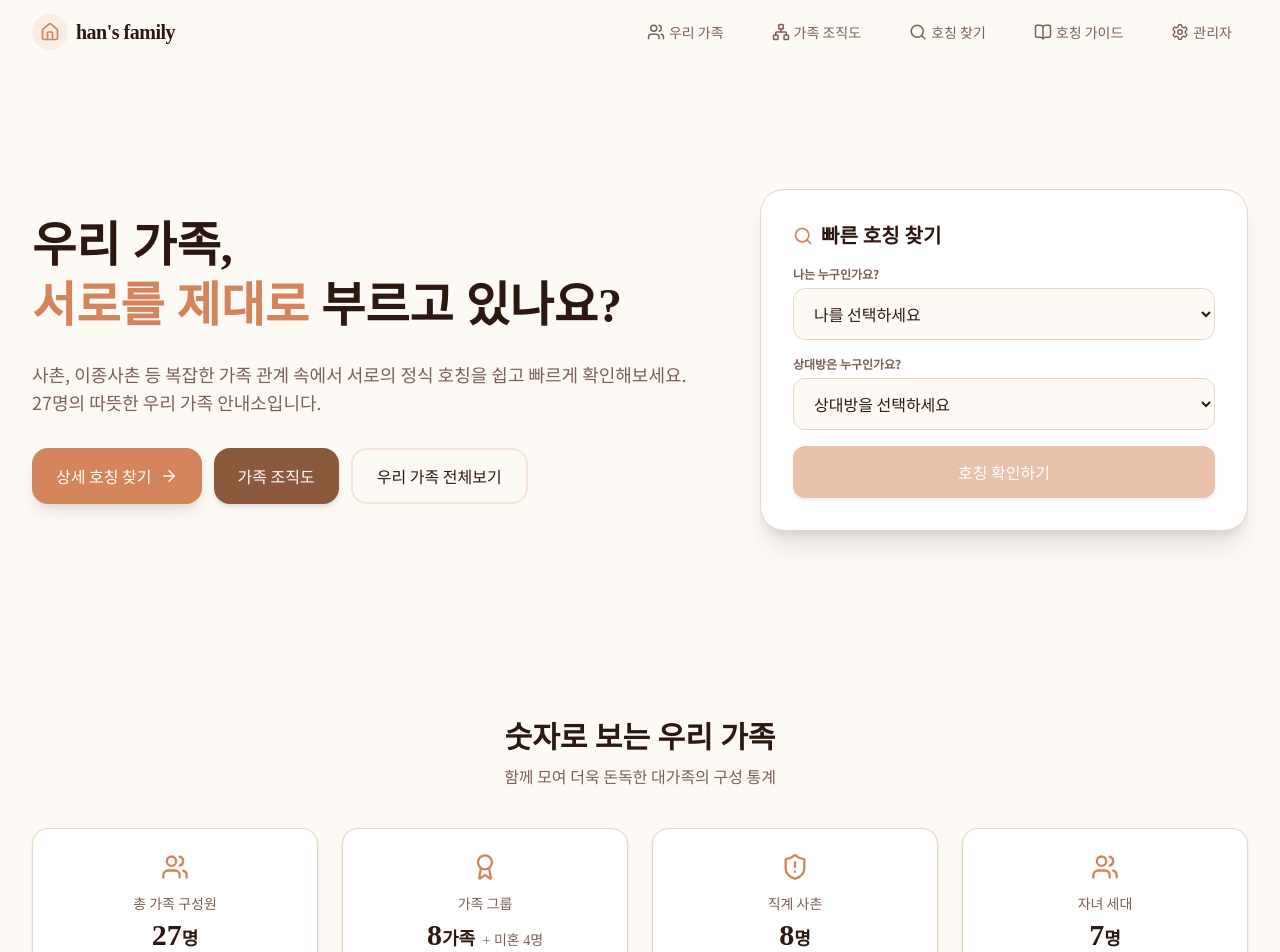
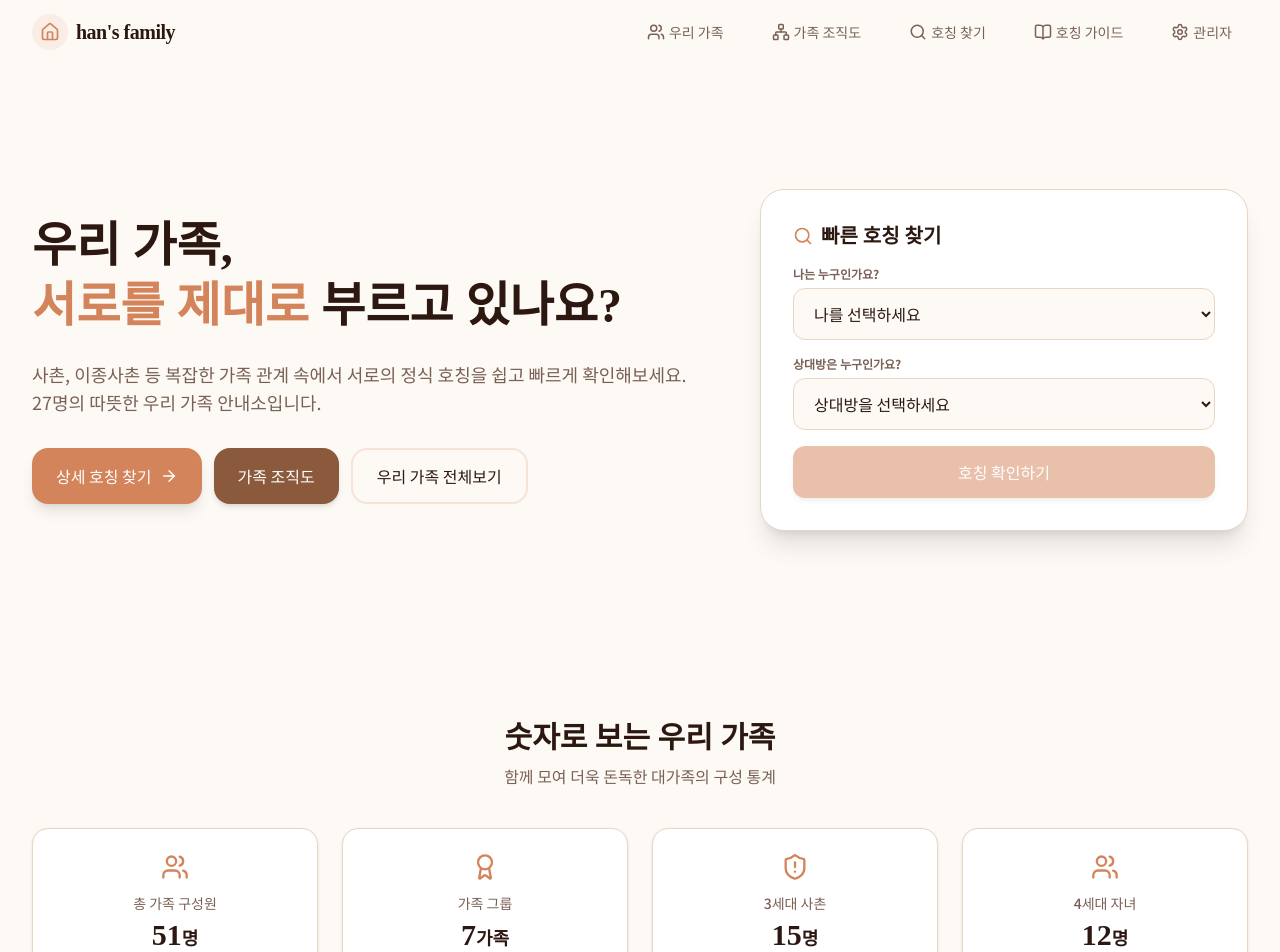
Before and after one commit to hahaha33221/hansfamily, a React (Vite) app: page /#/ in a window 1280 px wide. Shown: the top 952 px of the page. Built offline with nearby package versions, Linux system fonts and the light colour scheme.

Commit message:
Make Home screen stats dynamic based on the new 4-generation dataset

```diff
--- a/src/pages/Home.jsx
+++ b/src/pages/Home.jsx
@@ -7,8 +7,15 @@ import { getHonorific } from '../utils/getHonorific';
 export default function Home() {
   const navigate = useNavigate();
   const membersData = useMemo(() => getStoredMembers(), []);
+
+  const stats = useMemo(() => {
+    const total = membersData.length;
+    const cousins = membersData.filter(m => m.category === 'generation3').length;
+    const children = membersData.filter(m => m.category === 'generation4').length;
+    return { total, cousins, children };
+  }, [membersData]);
+
   const [meId, setMeId] = useState('');
-
   const [otherId, setOtherId] = useState('');
   const [result, setResult] = useState(null);
 
@@ -149,7 +156,7 @@ export default function Home() {
               <Users size={28} />
             </div>
             <p className="text-text-sub text-sm font-medium">총 가족 구성원</p>
-            <p className="text-3xl font-bold text-text-main mt-1 font-serif">27<span className="text-lg">명</span></p>
+            <p className="text-3xl font-bold text-text-main mt-1 font-serif">{stats.total}<span className="text-lg">명</span></p>
           </div>
 
           <div className="bg-white border border-border-beige rounded-2xl p-6 text-center shadow-sm hover:shadow-md transition-shadow">
@@ -157,23 +164,23 @@ export default function Home() {
               <Award size={28} />
             </div>
             <p className="text-text-sub text-sm font-medium">가족 그룹</p>
-            <p className="text-3xl font-bold text-text-main mt-1 font-serif">8<span className="text-lg">가족</span> <span className="text-sm font-normal text-text-sub">+ 미혼 4명</span></p>
+            <p className="text-3xl font-bold text-text-main mt-1 font-serif">7<span className="text-lg">가족</span></p>
           </div>
 
           <div className="bg-white border border-border-beige rounded-2xl p-6 text-center shadow-sm hover:shadow-md transition-shadow">
             <div className="flex justify-center text-primary mb-3">
               <ShieldAlert size={28} />
             </div>
-            <p className="text-text-sub text-sm font-medium">직계 사촌</p>
-            <p className="text-3xl font-bold text-text-main mt-1 font-serif">8<span className="text-lg">명</span></p>
+            <p className="text-text-sub text-sm font-medium">3세대 사촌</p>
+            <p className="text-3xl font-bold text-text-main mt-1 font-serif">{stats.cousins}<span className="text-lg">명</span></p>
           </div>
 
           <div className="bg-white border border-border-beige rounded-2xl p-6 text-center shadow-sm hover:shadow-md transition-shadow">
             <div className="flex justify-center text-primary mb-3">
               <Users size={28} />
             </div>
-            <p className="text-text-sub text-sm font-medium">자녀 세대</p>
-            <p className="text-3xl font-bold text-text-main mt-1 font-serif">7<span className="text-lg">명</span></p>
+            <p className="text-text-sub text-sm font-medium">4세대 자녀</p>
+            <p className="text-3xl font-bold text-text-main mt-1 font-serif">{stats.children}<span className="text-lg">명</span></p>
           </div>
         </div>
       </div>
```
